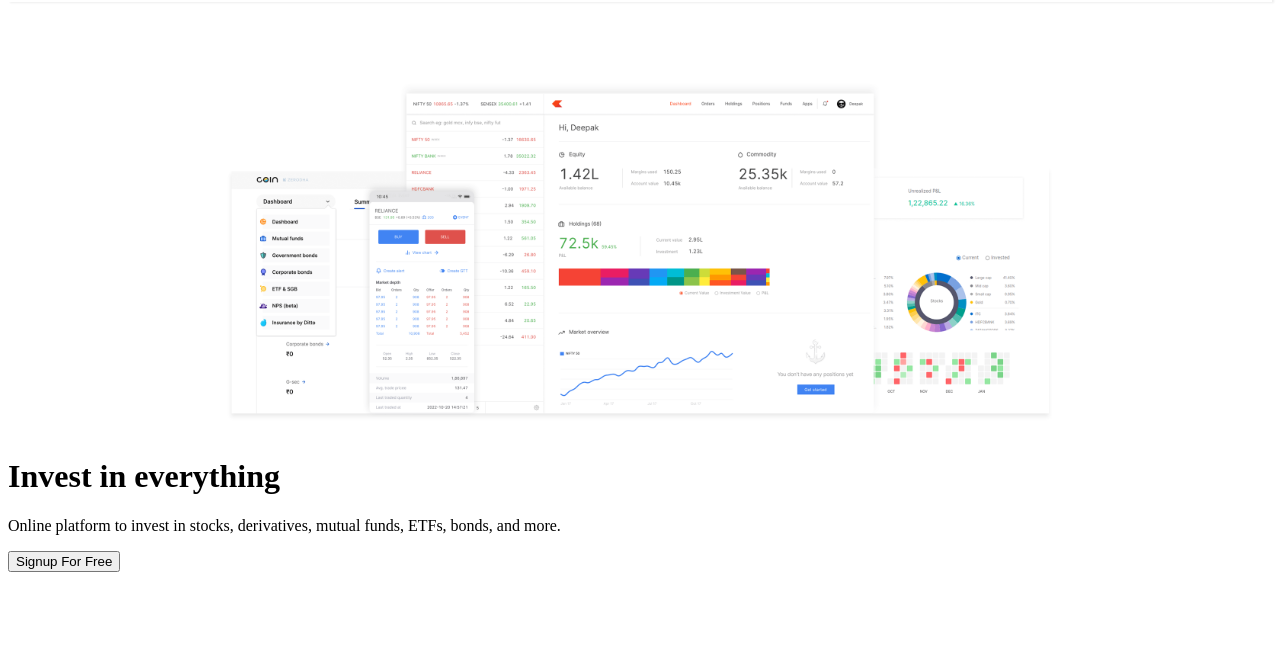
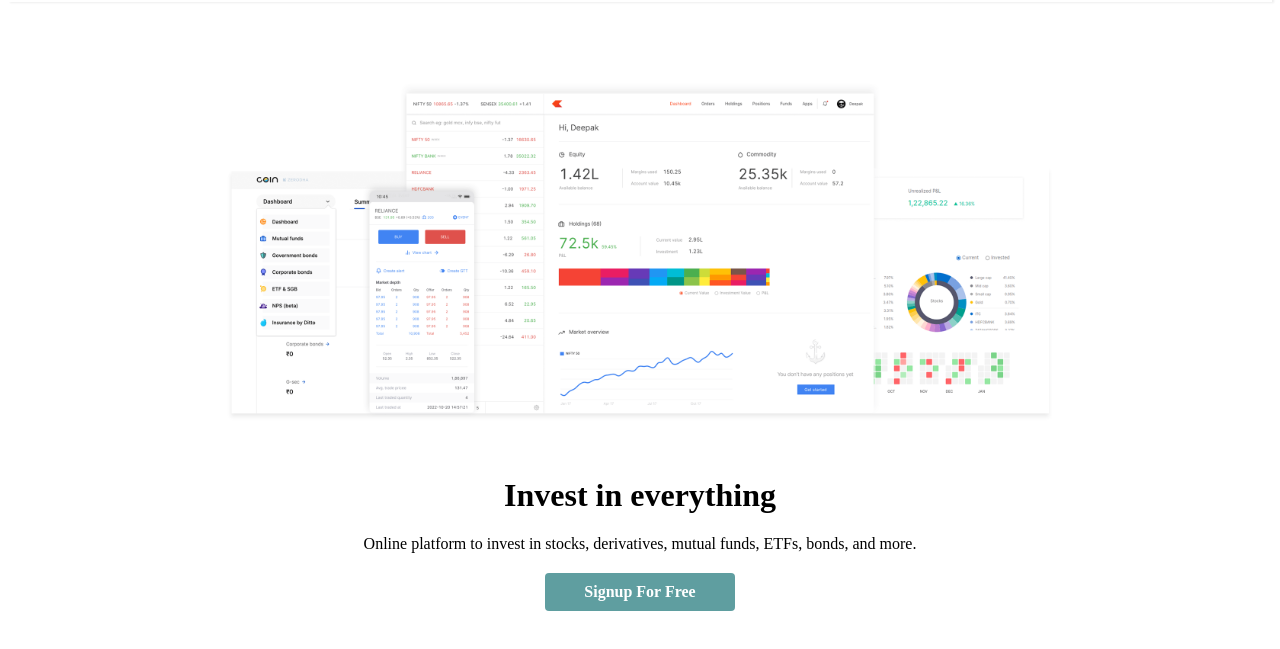
Before and after one commit to Genith-Utkarsh/Cohort3.0_Web2, a plain HTML site: page week0/0.2/index.html in a window 1280 px wide. Shown: the part 67-716 px from the top of the page. Drawn offline with Linux system fonts and the light colour scheme.

Commit message:
done zerodha landing page

```diff
--- a/week0/0.2/index.html
+++ b/week0/0.2/index.html
@@ -36,7 +36,7 @@
     </div>
 
 
-    <div>
+    <div style="text-align: center; margin-top: 40px;">
       <h1>Invest in everything</h1>
       <p>
         Online platform to invest in stocks, derivatives, mutual funds, ETFs,
@@ -44,8 +44,8 @@
       </p>
     </div>
 
-    <div>
-      <button>Signup For Free</button>
+    <div style="display: flex; justify-content: center; margin-top: 20px; ">
+      <div style="padding-top: 10px; padding-bottom: 10px; padding-left: 20px; padding-right: 20px; background-color: cadetblue; border-radius: 4px; width: 150px;text-align: center; color: white;"><b>Signup For Free</b></div>
     </div>
   </body>
 </html>
```
